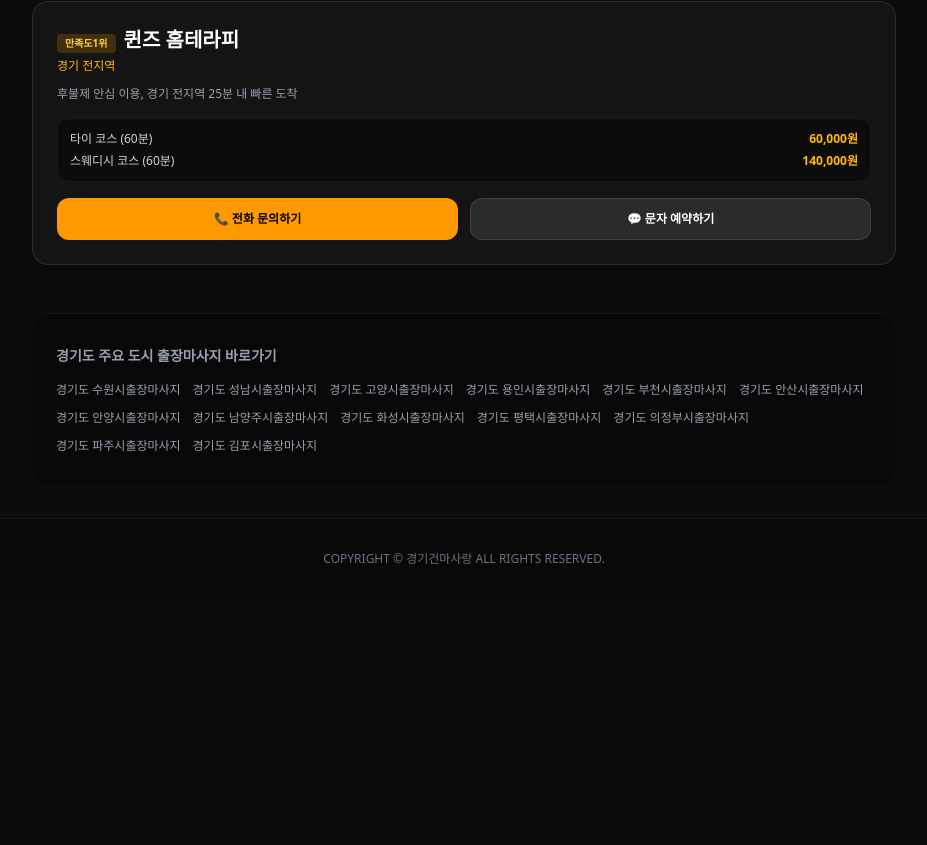
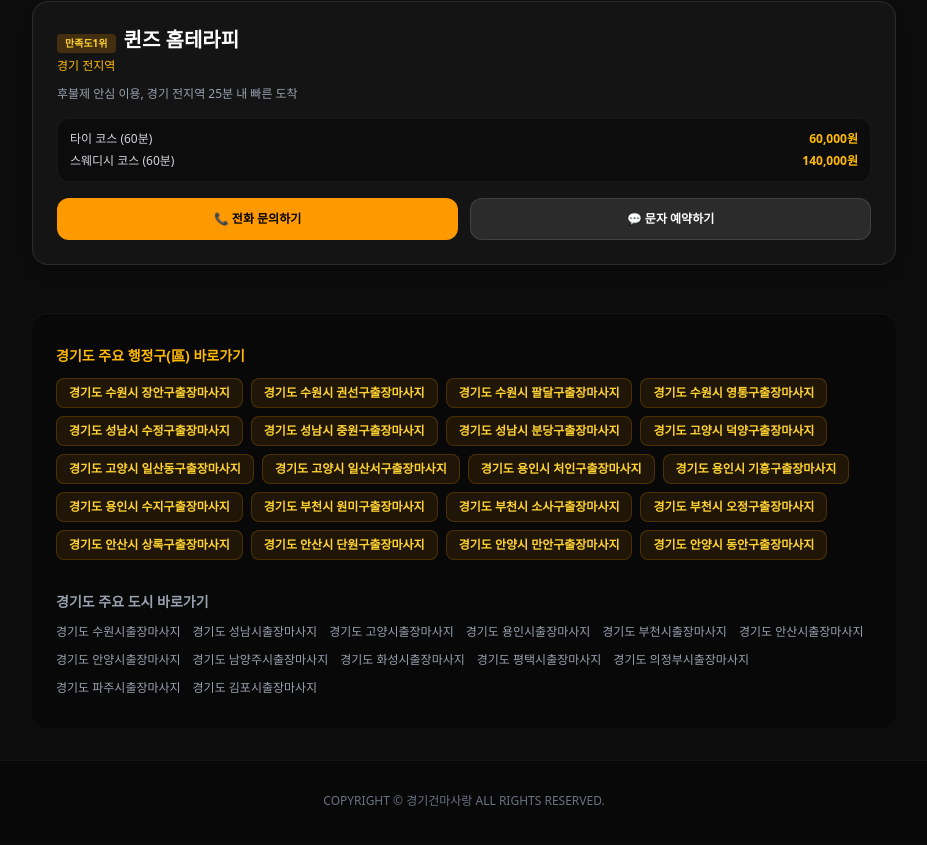
Before and after one commit to gunma1004/gunmae-gyeonggi, a Next.js app: page / in a window 1280 px wide. Shown: the part 1523-2368 px from the top of the page, without its empty margins (176-1103 px from the left). Before the commit the page ends 2202 px from the top, so only its background shows below. Built offline with nearby package versions, Linux system fonts and the light colour scheme.

Commit message:
feat: 메인 화면 하단 경기도 전체 '구' 태그 전면 노출

```diff
--- a/src/app/page.js
+++ b/src/app/page.js
@@ -64,7 +64,7 @@ const shops = [
   }
 ];
 
-// ⭐️ 2. 경기도 시·군 및 행정구(區) 완벽 반영
+// ⭐️ 2. 경기도 시·군 및 행정구(區) 데이터
 const gyeonggiDistricts = {
   suwon: { name: '수원시', gus: ['장안구', '권선구', '팔달구', '영통구'] },
   seongnam: { name: '성남시', gus: ['수정구', '중원구', '분당구'] },
@@ -104,7 +104,7 @@ export default function GyeonggiMainPage() {
         dangerouslySetInnerHTML={{ __html: JSON.stringify(jsonLdData) }}
       />
 
-      {/* ⭐️ 네이버 로봇 전용 숨김 영역 (시/구 키워드 우회 수집) */}
+      {/* ⭐️ 네이버 로봇 전용 숨김 영역 (크롤링 보장) */}
       <div className="sr-only" aria-hidden="true">
         <ul>
           {Object.entries(gyeonggiDistricts).map(([key, data]) => (
@@ -212,9 +212,24 @@ export default function GyeonggiMainPage() {
           ))}
         </section>
 
-        {/* 하단 도시 태그 */}
+        {/* ⭐️ 메인 화면 하단: 경기도 주요 '구(區)' 전체 전면 노출 섹션 추가 */}
         <section className="bg-[#080808] py-8 border-t border-white/5 mt-12 rounded-2xl p-6">
-          <h3 className="text-sm font-bold text-gray-400 mb-4">경기도 주요 도시 출장마사지 바로가기</h3>
+          <h3 className="text-sm font-bold text-amber-400 mb-3">경기도 주요 행정구(區) 바로가기</h3>
+          <div className="flex flex-wrap gap-2 mb-8">
+            {Object.entries(gyeonggiDistricts).map(([key, data]) =>
+              data.gus.map((gu) => (
+                <a
+                  key={`${key}-${gu}`}
+                  href={`/${key}`}
+                  className="text-xs px-3 py-1.5 bg-amber-500/10 text-amber-300 rounded-lg border border-amber-500/20 font-bold hover:bg-amber-500/20 transition-all"
+                >
+                  경기도 {data.name} {gu}출장마사지
+                </a>
+              ))
+            )}
+          </div>
+
+          <h3 className="text-sm font-bold text-gray-400 mb-3">경기도 주요 도시 바로가기</h3>
           <div className="flex flex-wrap gap-3">
             {Object.entries(gyeonggiDistricts).map(([id, data]) => (
               <a key={id} href={`/${id}`} className="text-xs text-gray-400 hover:text-amber-500 transition-colors">
```
